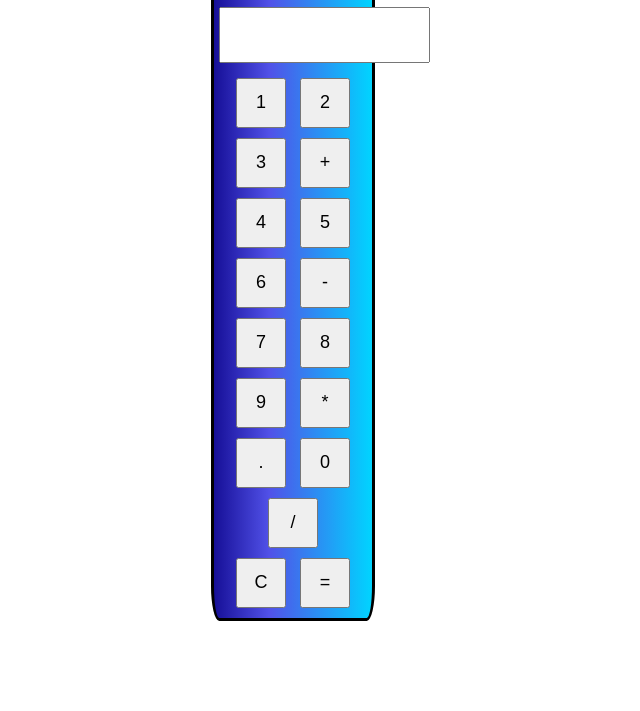
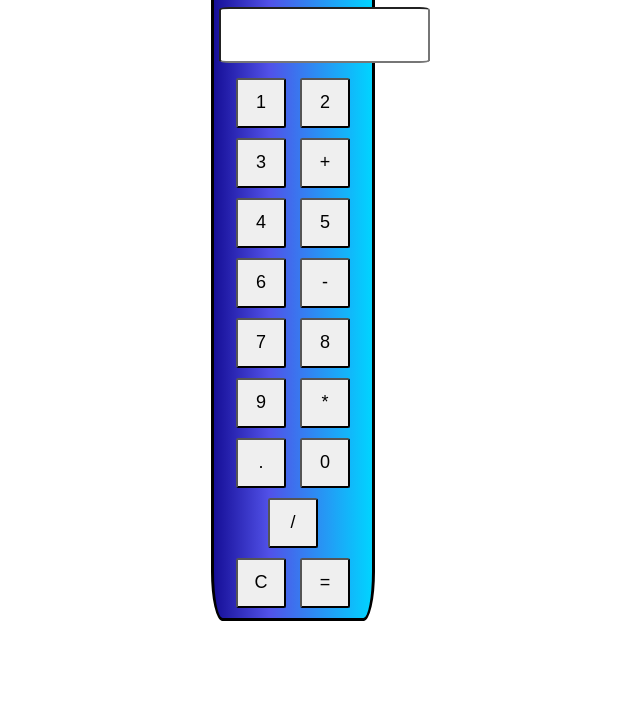
Before and after one commit to ChrisRoland/JS_Calculator, a plain HTML site: page index.html in a window 1280 px wide. Shown: the part 89-800 px from the top of the page, without its empty margins (347-987 px from the left). Drawn offline with Linux system fonts and the light colour scheme.

Commit message:
add: update

```diff
--- a/styles.css
+++ b/styles.css
@@ -12,6 +12,7 @@ input[type="button"] {
     height: 50px;
     margin: 5px;
     font-size: 18px;
+    border-radius: 5%;
 }
 
 input[type="text"] {
@@ -21,6 +22,7 @@ input[type="text"] {
     text-align: right;
     padding-right: 5px;
     margin-bottom: 10px;
+    border-radius: 5%;
 }
 
 .calcBody {
@@ -29,5 +31,5 @@ input[type="text"] {
     margin: 0px 550px;
     padding: 5px;
     border: 3px solid black;
-    border-radius: 5%;
+    border-radius: 7%;
 }
```
